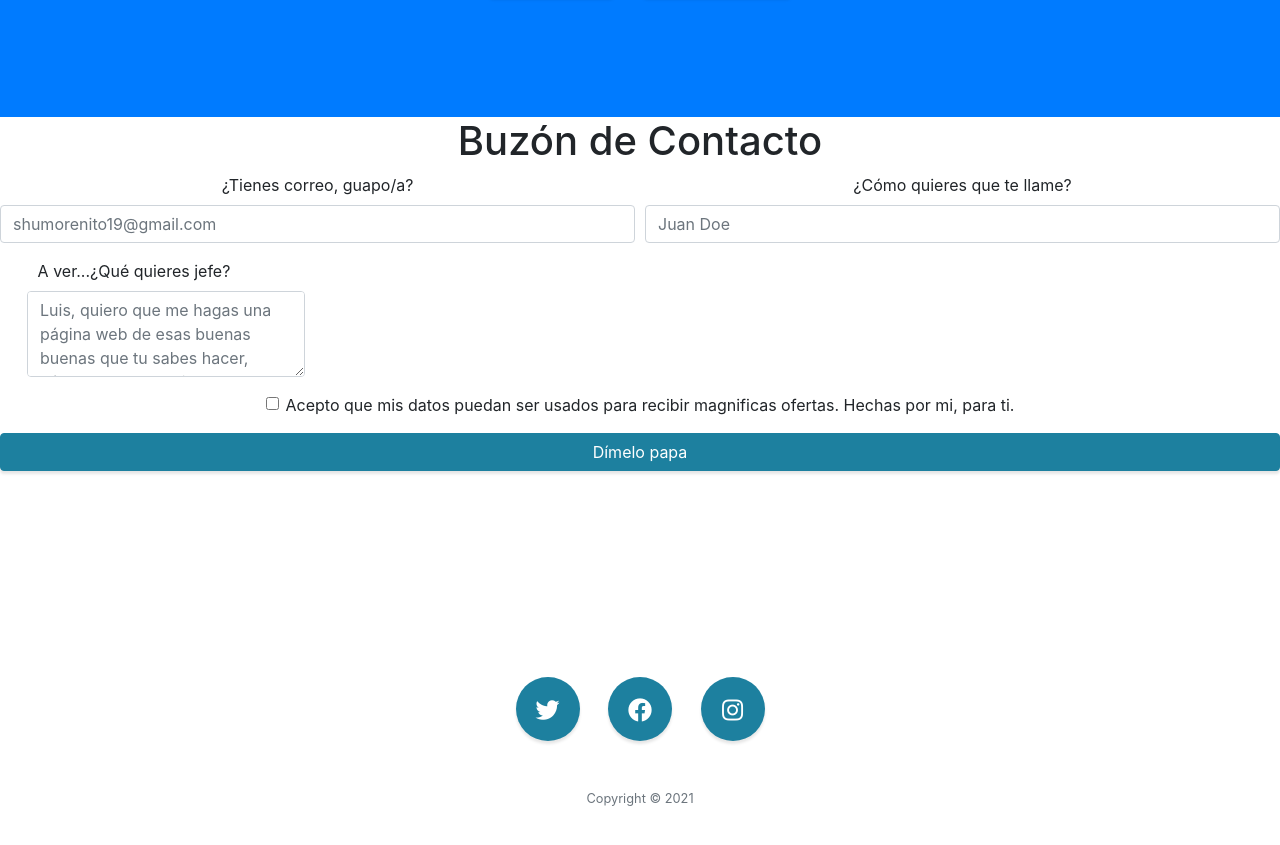
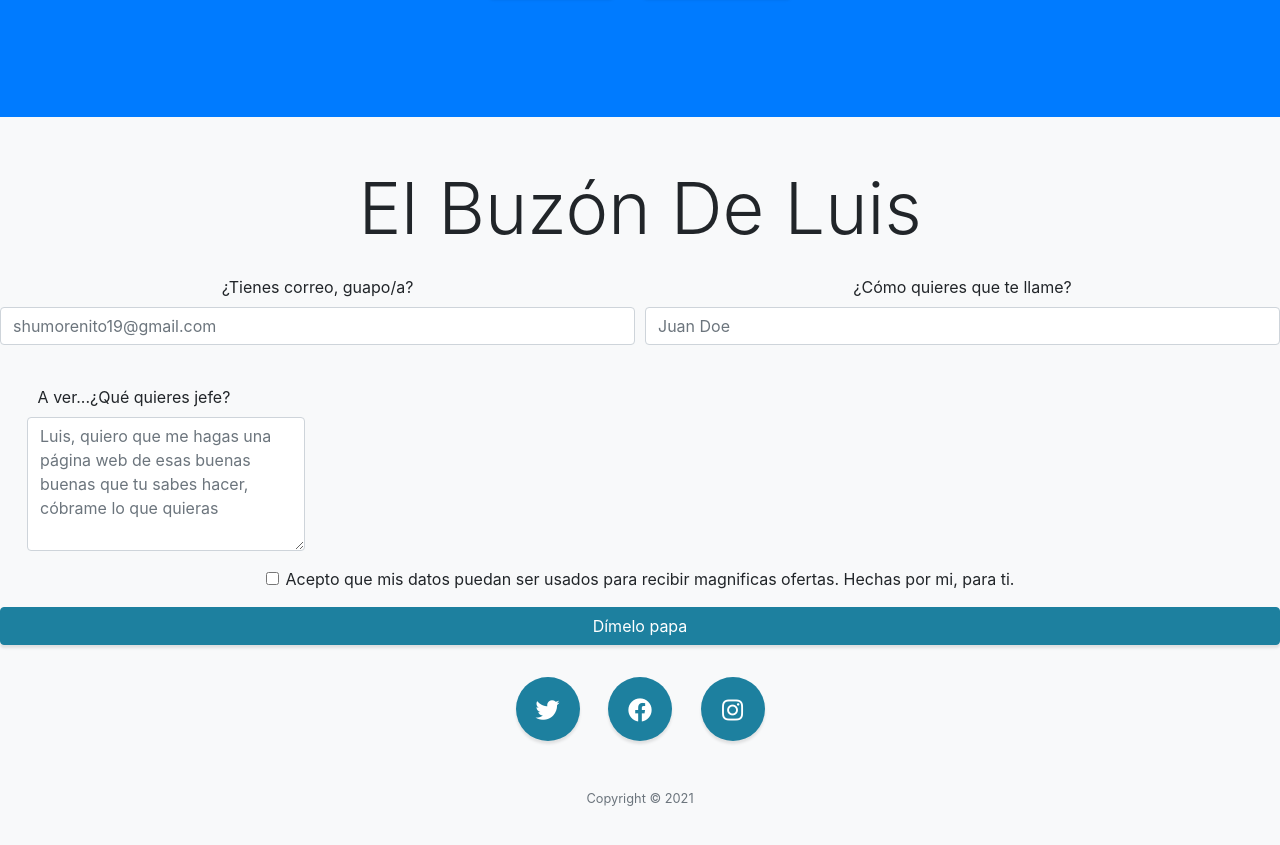
Before and after one commit to develuiper/PachecoValverdeLuisIgnacio, a website with bundled scripts: page index.html in a window 1280 px wide. Shown: the part 4908-5753 px from the top of the page. Built offline with nearby package versions, Linux system fonts and the light colour scheme.

Commit message:
inclusión de fondos bg-light y displays varios

```diff
--- a/index.html
+++ b/index.html
@@ -171,7 +171,7 @@
 
   </section>
   <!-- Premios -->
-  <section class="content-section" id="premios">
+  <section class="content-section  bg-light" id="premios">
     <div class="container">
       <div class="content-section-heading text-center">
         <h3 class="text-secondary mb-0">¡Que chico tan laureado!</h3>
@@ -224,9 +224,12 @@
   </section>
 
   <!-- Contacto-->
-  <div id="contact" class="map">
+  <div id="contact" class="map  bg-light">
+      <br/><br/>
     <form class="centrarForm">
-      <h1>Buzón de Contacto</h1>
+      <div class="display-3">El Buzón De Luis</div>
+      <br/>
+
       <div class="form-row">
         <div class="form-group col-md-6">
           <label for="inputEmail4">¿Tienes correo, guapo/a?</label>
@@ -237,10 +240,12 @@
           <input type="text" class="form-control" placeholder="Juan Doe">
         </div>
       </div>
+
+      <br/>
       <div class="form-row">
         <div class="form-group">
           <label for="exampleFormControlTextarea1">A ver...¿Qué quieres jefe?</label>
-          <textarea class="form-control anchoTextArea" id="exampleFormControlTextarea1" rows="3" placeholder="Luis, quiero que me hagas una página web de esas buenas buenas que tu sabes hacer, cóbrame lo que quieras"></textarea>
+          <textarea class="form-control anchoTextArea" id="exampleFormControlTextarea1" rows="5" placeholder="Luis, quiero que me hagas una página web de esas buenas buenas que tu sabes hacer, cóbrame lo que quieras"></textarea>
         </div>
       </div>
       <div class="form-group">
@@ -256,8 +261,8 @@
   </div>
 
   <!-- Footer -->
-  <footer class="footer text-center">
-    <div class="container">
+  <footer class="footer text-center bg-light">
+    <div class="container  bg-light">
       <ul class="list-inline mb-5">
         <li class="list-inline-item">
           <a class="social-link rounded-circle text-white mr-3" href="#!">
```
